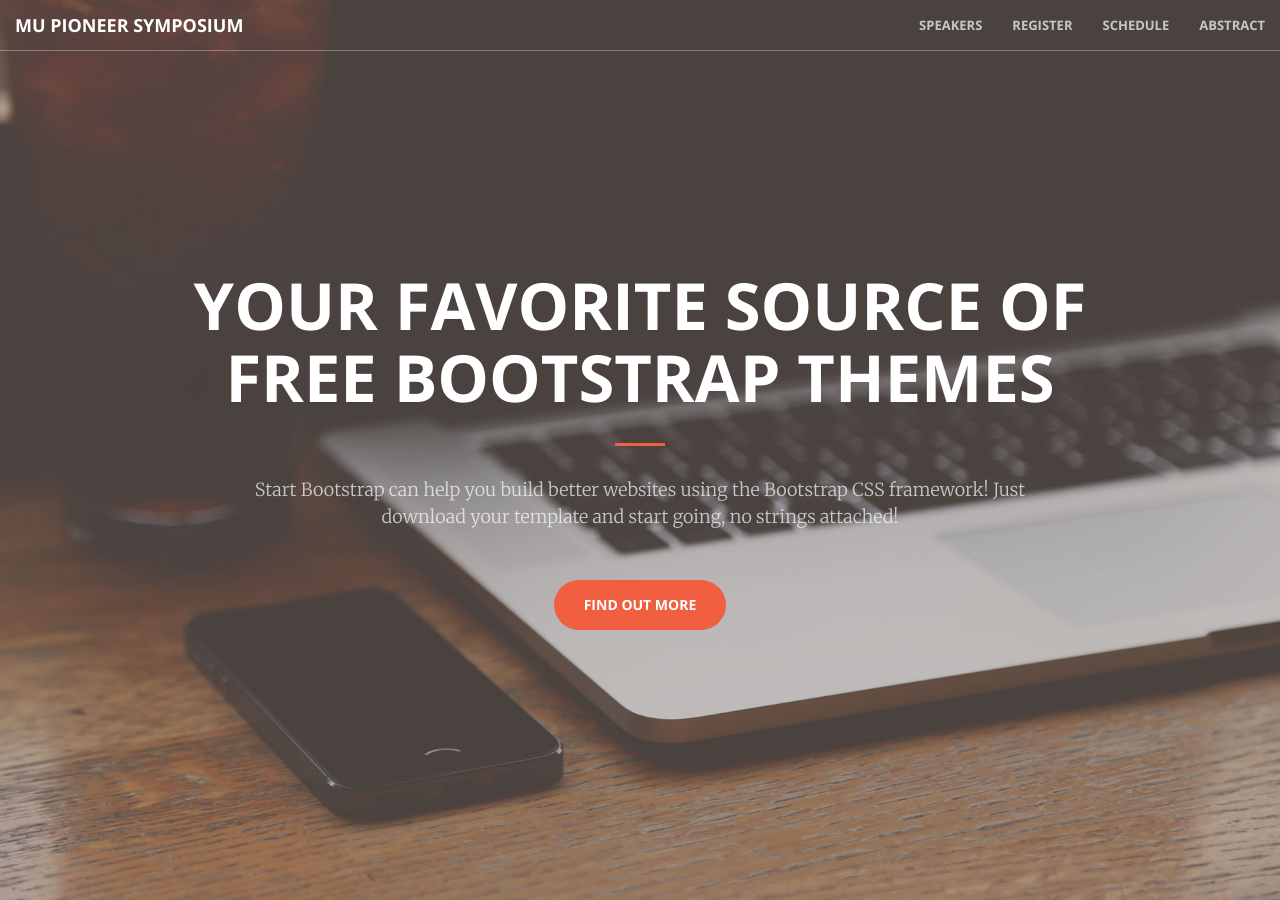
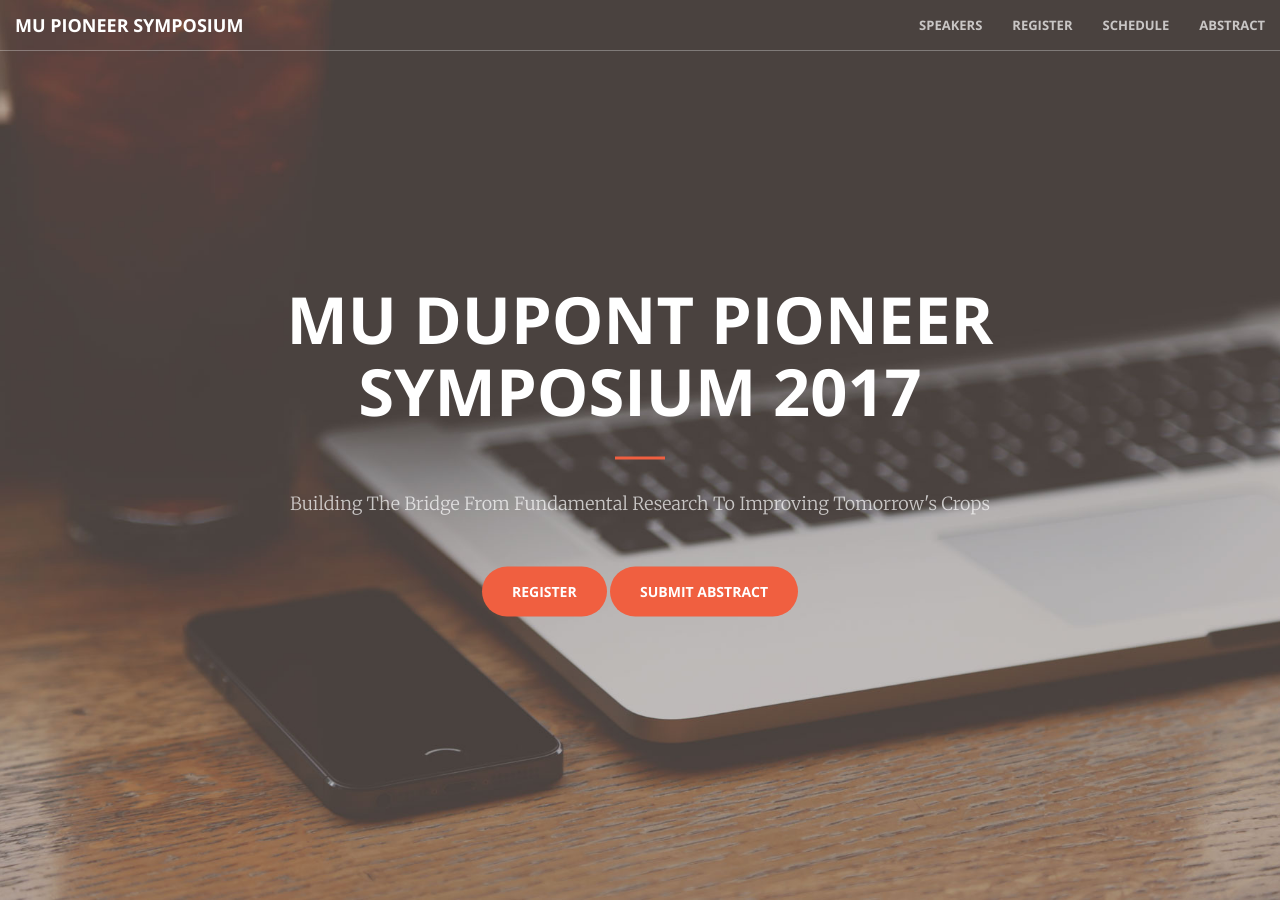
Before and after one commit to mupioneersymposium/mupioneersymposium.github.io, a Jekyll site: the page built from index.html, in a window 1280 px wide. Built offline with Jekyll 4.4.1, drawn with Linux system fonts in a browser that asks for light colours.

Commit message:
Update header.html

```diff
--- a/_includes/header.html
+++ b/_includes/header.html
@@ -1,10 +1,10 @@
 <header>
     <div class="header-content">
         <div class="header-content-inner">
-            <h1>Your Favorite Source of Free Bootstrap Themes</h1>
+            <h1>MU DuPont Pioneer Symposium 2017</h1>
             <hr>
-            <p>Start Bootstrap can help you build better websites using the Bootstrap CSS framework! Just download your template and start going, no strings attached!</p>
-            <a href="#about" class="btn btn-primary btn-xl page-scroll">Find Out More</a>
+            <p>Building The Bridge From Fundamental Research To Improving Tomorrow's Crops</p>
+            <a target="_blank" href="https://www.eventbrite.com/e/mu-dupont-pioneer-symposium-tickets-26468717647" class="btn btn-primary btn-xl page-scroll">Register</a> <a target="_blank" href="abstract.html" class="btn btn-primary btn-xl page-scroll">Submit Abstract</a>
         </div>
     </div>
 </header>
```
